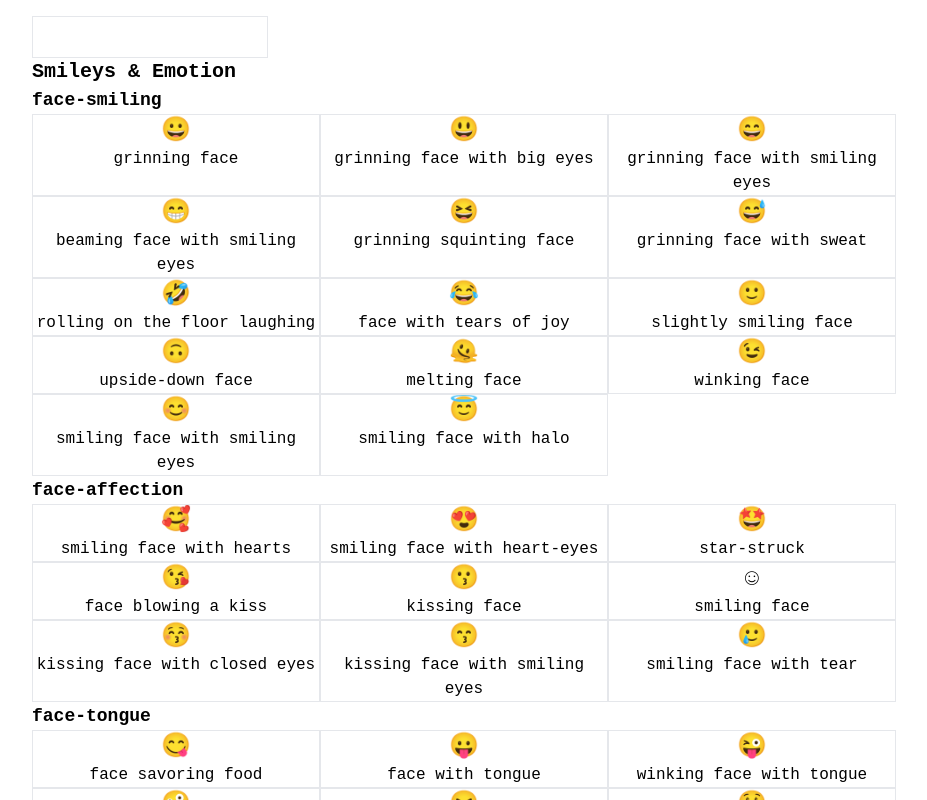
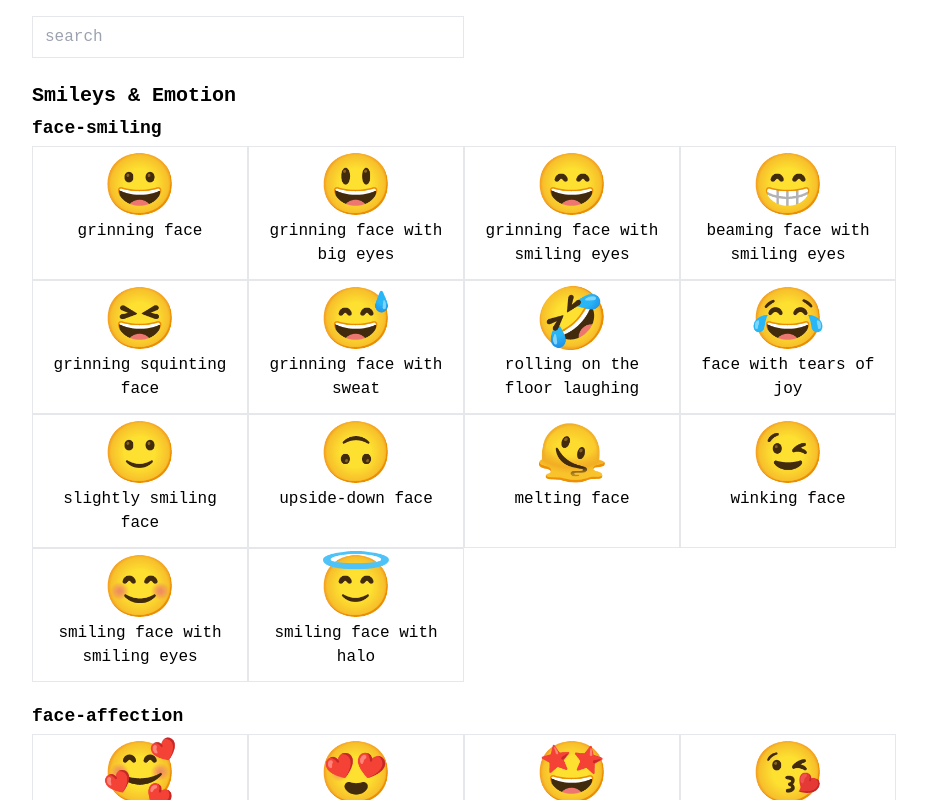
Before and after one commit to stoikal/28-days, a Next.js app: page /day/21 in a window 1280 px wide. Shown: the top 800 px of the page, without its empty margins (176-1103 px from the left). Built offline with nearby package versions, Linux system fonts and the light colour scheme.

Commit message:
feat(day-21): style page

```diff
--- a/src/pages/day/21.tsx
+++ b/src/pages/day/21.tsx
@@ -58,11 +58,12 @@ export default function Day21 () {
       </Head>
       <main>
         <div className="max-w-4xl mx-auto p-4">
-          <div>
+          <div className="pb-6">
             <input
               value={search}
+              placeholder="search"
               type="text"
-              className="w-96q max-w-full border px-3 py-2"
+              className="w-full sm:w-2/3 md:w-1/2 max-w-full border px-3 py-2"
               onChange={handleSearchChange}
             />
           </div>
@@ -70,20 +71,23 @@ export default function Day21 () {
             {
               Object.entries(byCategoryEmojiList).map(([category, subcategories]) => (
                 <div key={category}>
-                  <h2 className="text-xl font-bold">{category}</h2>
+                  <h2 className="text-xl font-bold mb-1">{category}</h2>
                   <div>
                     {
                       Object.entries(subcategories).map(([subcategory, items]) => (
-                        <div key={category + subcategory}>
-                          <h3 className="text-lg font-bold">{subcategory}</h3>
+                        <div
+                          key={category + subcategory}
+                          className="mb-5"
+                        >
+                          <h3 className="text-lg font-bold mb-1">{subcategory}</h3>
                           <div className="flex flex-wrap">
                             {
                               items.map((emoji) => (
                                 <div
                                   key={emoji.no}
-                                  className="w-1/3 border"
+                                  className="w-1/2 sm:w-1/3 md:w-1/4 p-3 border"
                                 >
-                                  <div className="text-2xl text-center">
+                                  <div className="text-6xl text-center">
                                     {emoji.emoji}
                                   </div>
                                   <div className="text-center">
@@ -97,23 +101,6 @@ export default function Day21 () {
                       ))
                     }
                   </div>
-                  {/* <div className="flex flex-wrap">
-                    {items.map((emoji: Emoji) => (
-                      <div
-                        key={emoji.no}
-                        className="w-1/3"
-                      >
-                        <div className="text-center text-6xl">
-                          {emoji.emoji}
-                        </div>
-                        <div className="text-center">
-                          <span>
-                            {emoji.cldrShortName}
-                          </span>
-                        </div>
-                      </div>
-                    ))}
-                  </div> */}
                 </div>
               ))
             }
```
